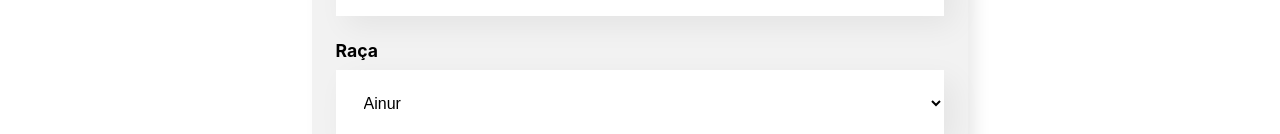
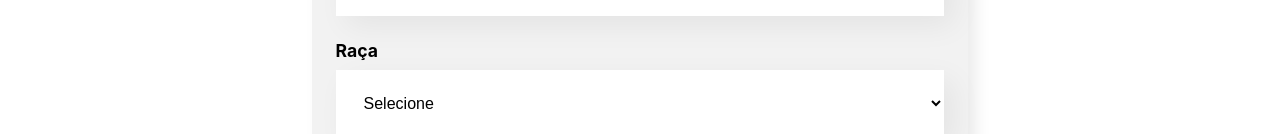
Before and after one commit to MatheusTrojan/organo, a React (Create React App) app: page / in a window 1280 px wide. Shown: the part 818-952 px from the top of the page. Built offline with nearby package versions, Linux system fonts and the light colour scheme.

Commit message:
corrige a lista dropdown

```diff
--- a/src/App.js
+++ b/src/App.js
@@ -43,7 +43,7 @@ function App() {
 	const [personagens, setPersonagens] = useState([])
 
 	const personagemAdicionado = (personagem) => {
-		console.log(personagem)
+		// console.log(personagem)
 		setPersonagens([...personagens, personagem])
 	}
 
--- a/src/components/CardsRaca/index.js
+++ b/src/components/CardsRaca/index.js
@@ -13,6 +13,7 @@ const CardsRaca = (props) => {
             <h3 style={{ borderColor: props.corPrimaria }}>{props.nome}</h3>
             <div className="cards-personagem">
                 {props.personagens.map( personagem => <Personagem
+                    key={personagem.nome}
                     nome={personagem.nome}
                     historia={personagem.historia}
                     imagem={personagem.imagem}
--- a/src/components/Dropdown/index.js
+++ b/src/components/Dropdown/index.js
@@ -7,7 +7,8 @@ const Dropdown = (props) => {
     return (
         <div className="dropdown-list">
             <label>{props.label}</label>
-            <select onChange={event => props.aoAlterado(event.target.value)} value={props.value} required={props.required} >
+            <select onChange={event => props.aoAlterado(event.target.value)} value={props.valor} required={props.required} >
+                <option value="">Selecione</option>
                 {props.itens.map(item => {
                     return <option key={item}>{item}</option>
                 })}
```
